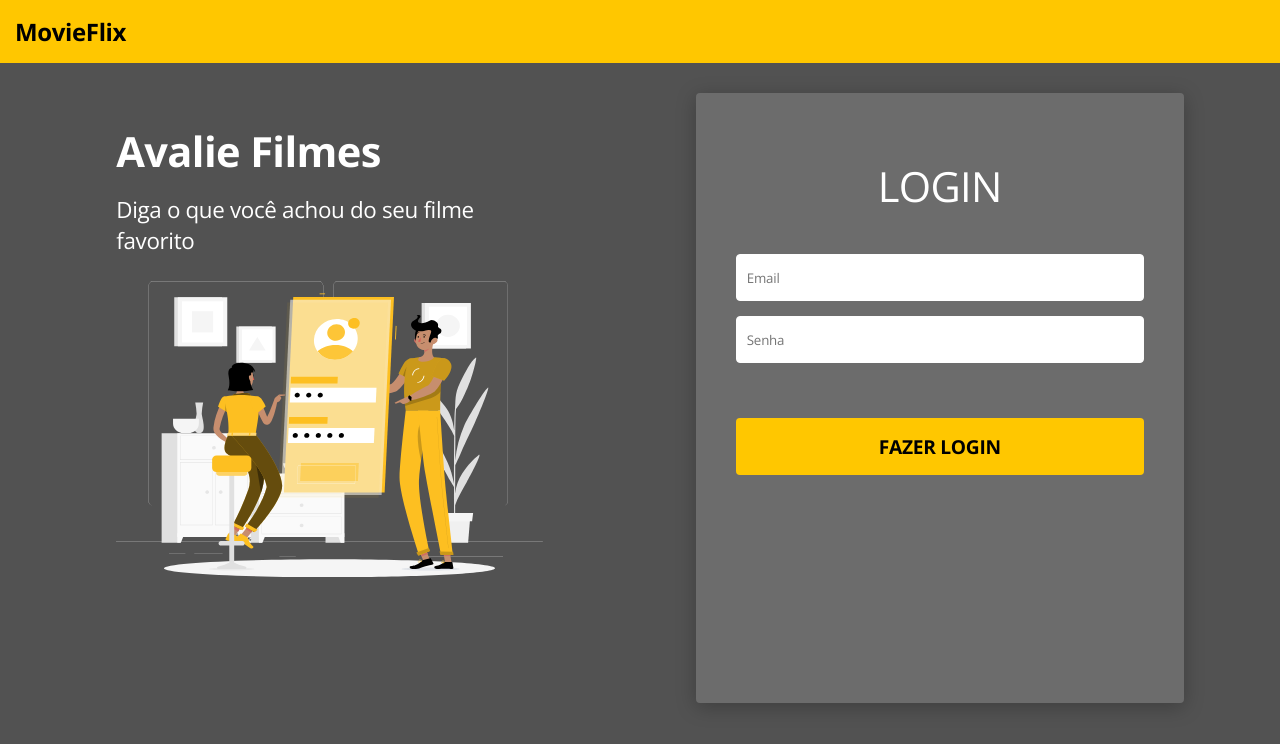
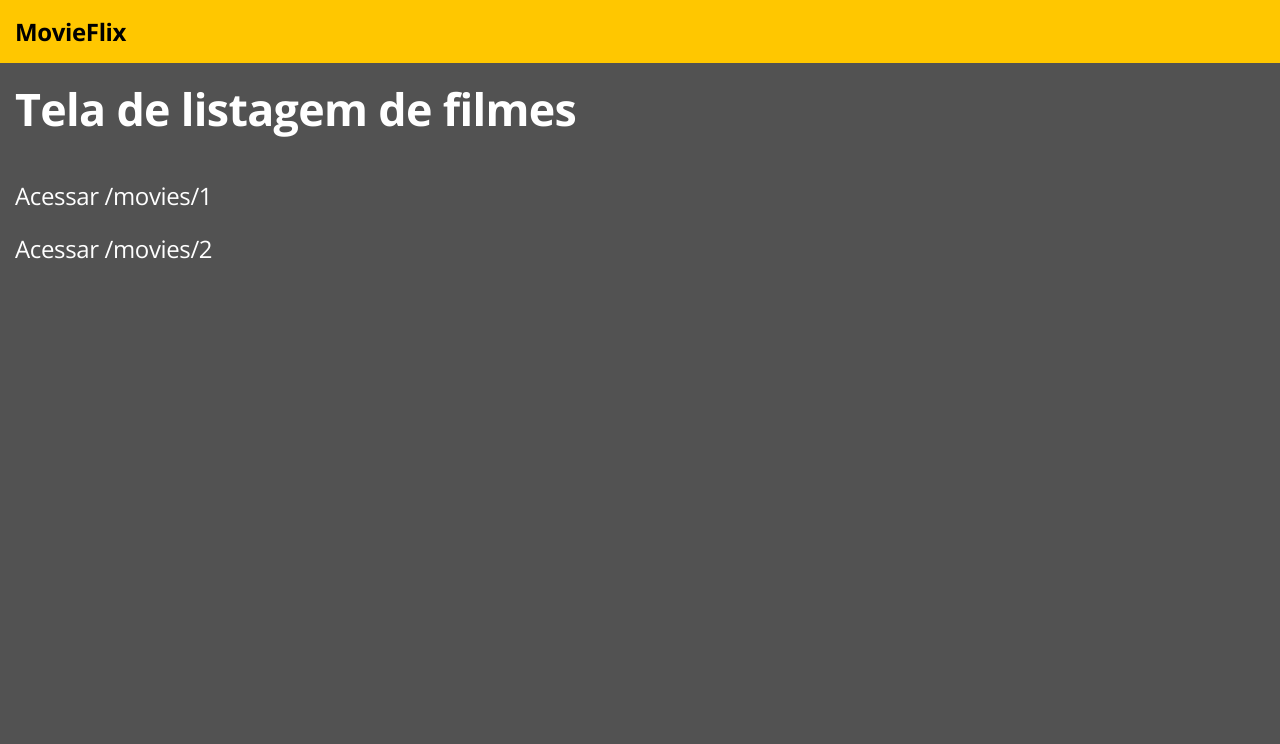
Before and after one commit to giancarloCavalli/movieflix-frontend, a React (Create React App) app: page /movies in a window 1280 px wide. Shown: the top 744 px of the page. Built offline with nearby package versions, Linux system fonts and the light colour scheme.

Commit message:
MoviesList Page and Routes

```diff
--- a/package.json
+++ b/package.json
@@ -10,10 +10,14 @@
     "@types/node": "^12.0.0",
     "@types/react": "^17.0.0",
     "@types/react-dom": "^17.0.0",
+    "@types/react-router-dom": "^5.3.0",
     "axios": "^0.21.4",
+    "dom": "^0.0.3",
     "react": "^17.0.2",
     "react-dom": "^17.0.2",
+    "react-router-dom": "^5.3.0",
     "react-scripts": "4.0.3",
+    "router": "^1.3.5",
     "typescript": "^4.1.2",
     "web-vitals": "^1.0.1"
   },
--- a/src/App.tsx
+++ b/src/App.tsx
@@ -1,16 +1,10 @@
-import Navbar from 'components/Navbar';
-import Login from 'pages/Login';
+import Routes from 'Routes';
 import './App.css';
 
 function App() {
   return (
     <div className="App">
-      <header className="App-header">
-        <div>
-          <Navbar />
-          <Login />
-        </div>
-      </header>
+      <Routes />
     </div>
   );
 }
--- a/src/components/Navbar/index.tsx
+++ b/src/components/Navbar/index.tsx
@@ -1,9 +1,10 @@
+import { NavLink } from 'react-router-dom';
 import './styles.css';
 
 const Navbar = () => {
   return (
     <div className="navbar-container">
-      <h2>MovieFlix</h2>
+      <NavLink to="/" exact><h2>MovieFlix</h2></NavLink>
     </div>
   )
 }
--- /dev/null
+++ b/src/pages/MoviesList/index.tsx
@@ -0,0 +1,16 @@
+import "./styles.css";
+
+const MoviesList = () => {
+  return (
+    <div className="movies-list-container">
+      <h2>Tela de listagem de filmes</h2>
+
+      <div className="movies-list-list">
+        <div className="movies-list-item"><a href="/">Acessar /movies/1</a></div>
+        <div className="movies-list-item"><a href="/">Acessar /movies/2</a></div>
+      </div>
+    </div>
+  );
+};
+
+export default MoviesList;
--- /dev/null
+++ b/src/pages/MoviesList/styles.css
@@ -0,0 +1,29 @@
+.movies-list-container {
+  padding: 15px;
+}
+
+.movies-list-container h2 {
+  margin-bottom: 40px;
+}
+
+.movies-list-list {
+  font-size: 1.1rem;
+}
+
+.movies-list-item {
+  margin-top: 10px;
+}
+
+@media(min-width: 997px) {
+  .movies-list-container h2 {
+    font-size: 2.8em;
+  }
+
+  .movies-list-list {
+    font-size: 1.5rem;
+  }
+
+  .movies-list-item {
+    margin-top: 20px;
+  }
+}
--- /dev/null
+++ b/src/routes.tsx
@@ -0,0 +1,22 @@
+import Navbar from "components/Navbar";
+import Login from "pages/Login";
+import MoviesList from "pages/MoviesList";
+import { BrowserRouter, Switch, Route } from "react-router-dom";
+
+const Routes = () => {
+  return (
+    <BrowserRouter>
+      <Navbar />
+      <Switch>
+        <Route path="/" exact>
+          <Login />
+        </Route>
+        <Route path="/movies">
+          <MoviesList />
+        </Route>
+      </Switch>
+    </BrowserRouter>
+  )
+}
+
+export default Routes;
```
Also changed, not shown: 1 other file (tests, documents, lock files or other folders).
